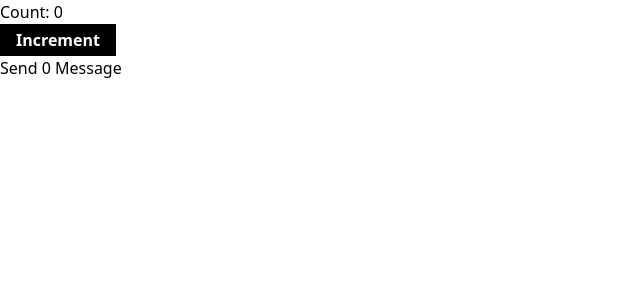
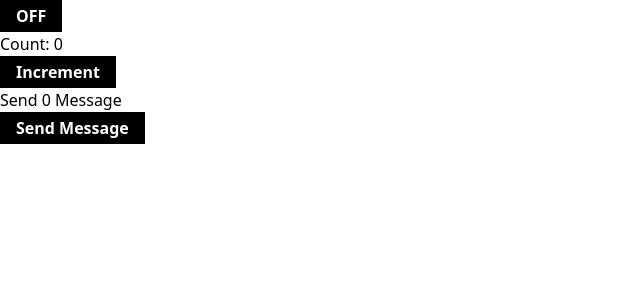
Before and after one commit to Ujjal-ENG/start-learn-react, a React (Create React App) app: page / in a window 1280 px wide. Shown: the top 300 px of the page, without its empty margins (0-640 px from the left). Built offline with nearby package versions, Linux system fonts and the light colour scheme.

Commit message:
done the useCallBack function use cases

```diff
--- a/src/App.js
+++ b/src/App.js
@@ -1,16 +1,24 @@
-import React, { useState } from 'react';
+import React, { useCallback, useState } from 'react';
 import Message from './HOOKS_USE-MEMO/Message';
 
 const App = () => {
     console.log('App Rendering');
     const [count, setCount] = useState(0);
+    const [toggle, setToggle] = useState(false);
+
+    const onHandleIncrement = useCallback(() => {
+        setCount((ps) => ps + 1);
+    }, []);
     return (
         <>
+            <button onClick={() => setToggle((ps) => !ps)} className="px-4 py-1 bg-black text-white font-bold ">
+                {toggle ? 'ON' : 'OFF'}
+            </button>
             <h1>Count: {count}</h1>
-            <button onClick={() => setCount((ps) => ps + 1)} className="px-4 py-1 bg-black text-white font-bold active:px-3 active:py-1">
+            <button onClick={() => setCount((ps) => ps + 1)} className="px-4 py-1 bg-black text-white font-bold ">
                 Increment
             </button>
-            <Message numberOfMessage={count} />
+            <Message numberOfMessage={count} onHandleIncrement={onHandleIncrement} />
         </>
     );
 };
--- a/src/HOOKS_USE-MEMO/Message.js
+++ b/src/HOOKS_USE-MEMO/Message.js
@@ -1,8 +1,15 @@
 import React, { memo } from 'react';
 
-const Message = ({ numberOfMessage }) => {
+const Message = ({ numberOfMessage, onHandleIncrement }) => {
     console.log('Message Rendering');
-    return <div>Send {numberOfMessage} Message</div>;
+    return (
+        <div>
+            <p> Send {numberOfMessage} Message</p>
+            <button className="px-4 py-1 bg-black text-white font-bold " onClick={onHandleIncrement}>
+                Send Message
+            </button>
+        </div>
+    );
 };
 
 export default memo(Message);
```
